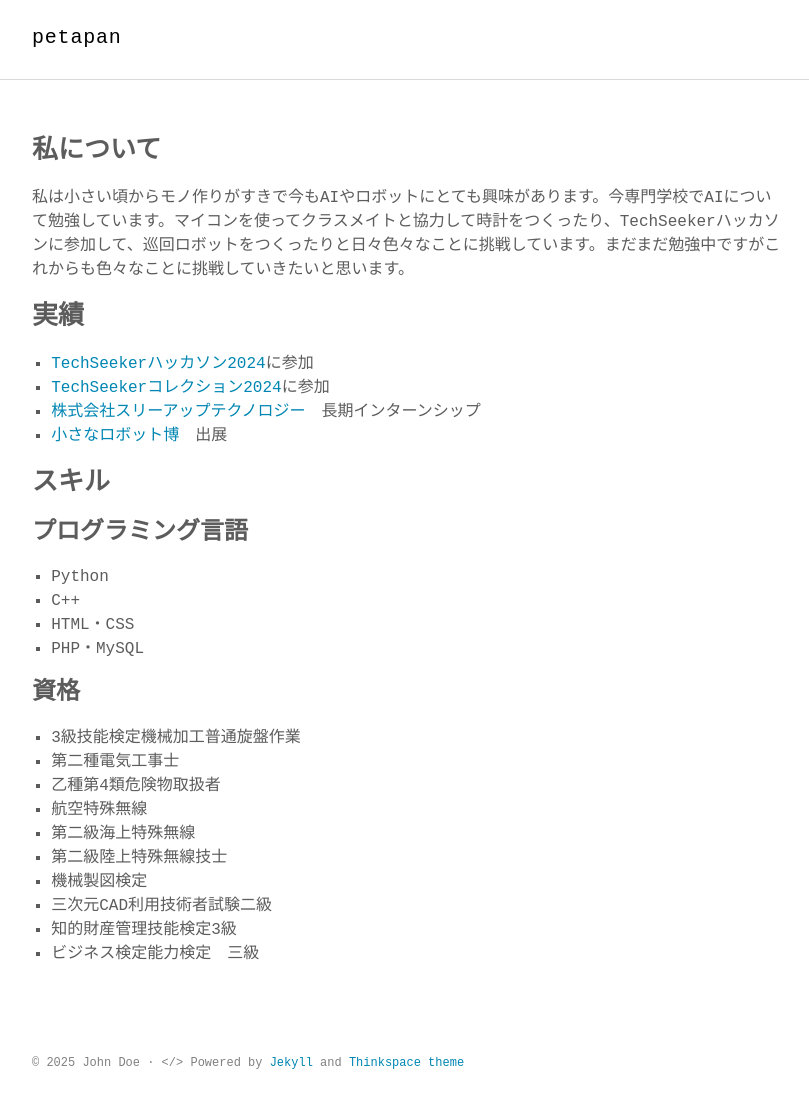
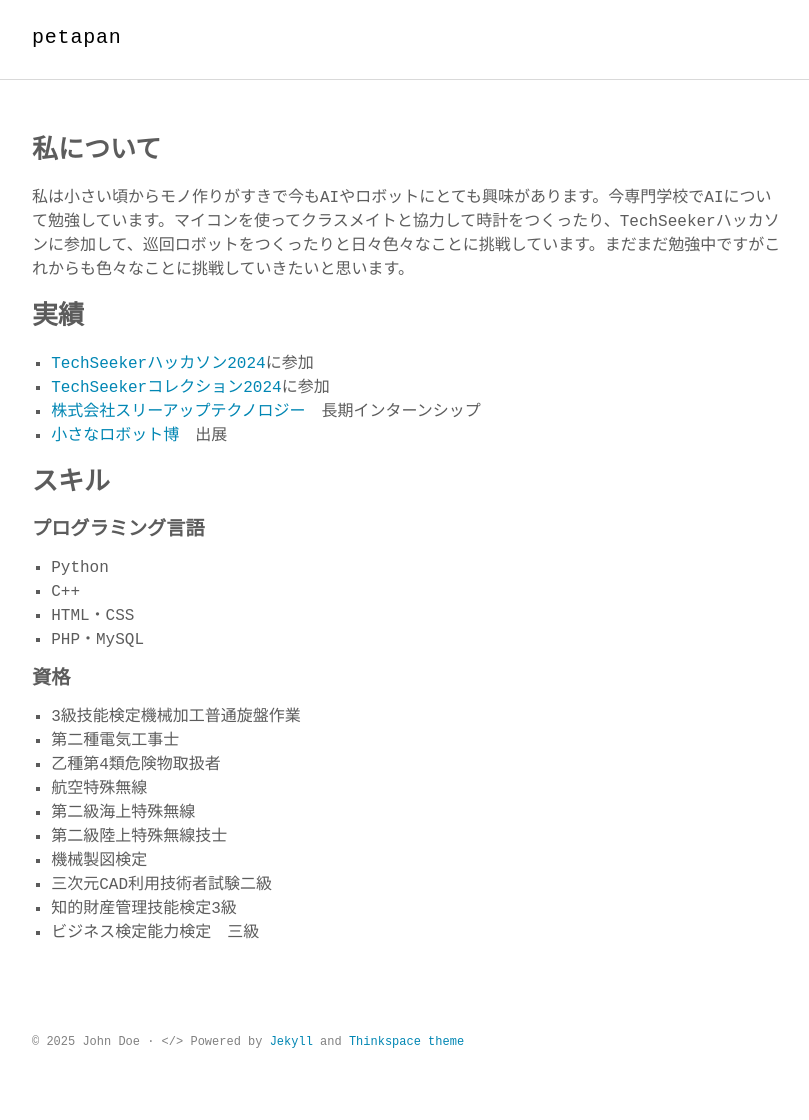
Before and after one commit to kairi1091/resume, a Jekyll site: the page built from index.md, in a window 1280 px wide. Shown: the whole page, without its empty margins (232-1041 px from the left). Built offline with Jekyll 4.4.1, drawn with Linux system fonts in a browser that asks for light colours; some web fonts are replaced; after the commit the page ends 1099 px from its top, so only the background shows below that.

Commit message:
h3font-size変更

```diff
--- a/assets/scss/_custom.scss
+++ b/assets/scss/_custom.scss
@@ -1,3 +1,3 @@
-h4 {
-  font-size: 0.8em;
+h3 {
+  font-size: 1.2em;
 }
```
